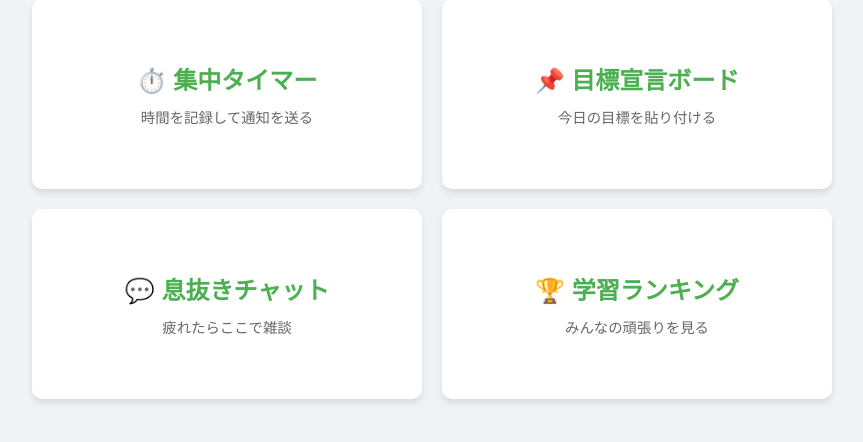
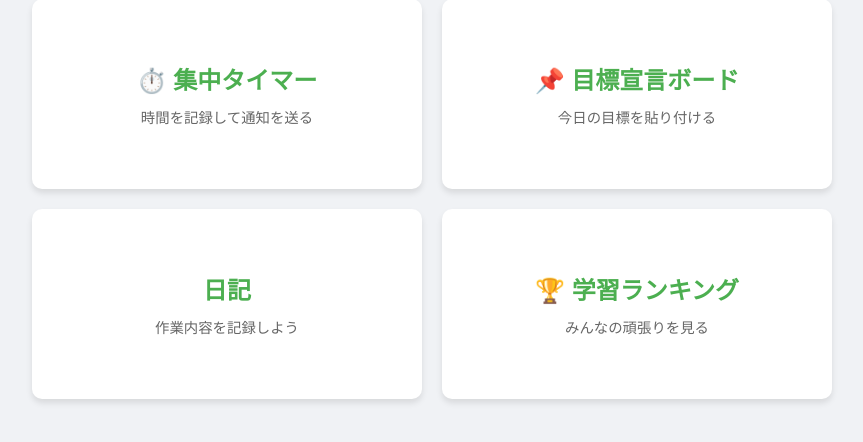
Before and after one commit to Sshunsuje/cs4-2025-class7-team6-project, a Django app: page / in a window 1280 px wide. Shown: the part 221-663 px from the top of the page, without its empty margins (208-1071 px from the left). Run offline with Django 5.2, Linux system fonts and the light colour scheme.

Commit message:
htmlの修正

```diff
--- a/vs/templates/vs/index.html
+++ b/vs/templates/vs/index.html
@@ -28,8 +28,8 @@
         </a>
 
         <a href="chat" class="card">
-            <h2>💬 息抜きチャット</h2>
-            <span>疲れたらここで雑談</span>
+            <h2>日記</h2>
+            <span>作業内容を記録しよう</span>
         </a>
 
         <a href="ranking" class="card">
```
